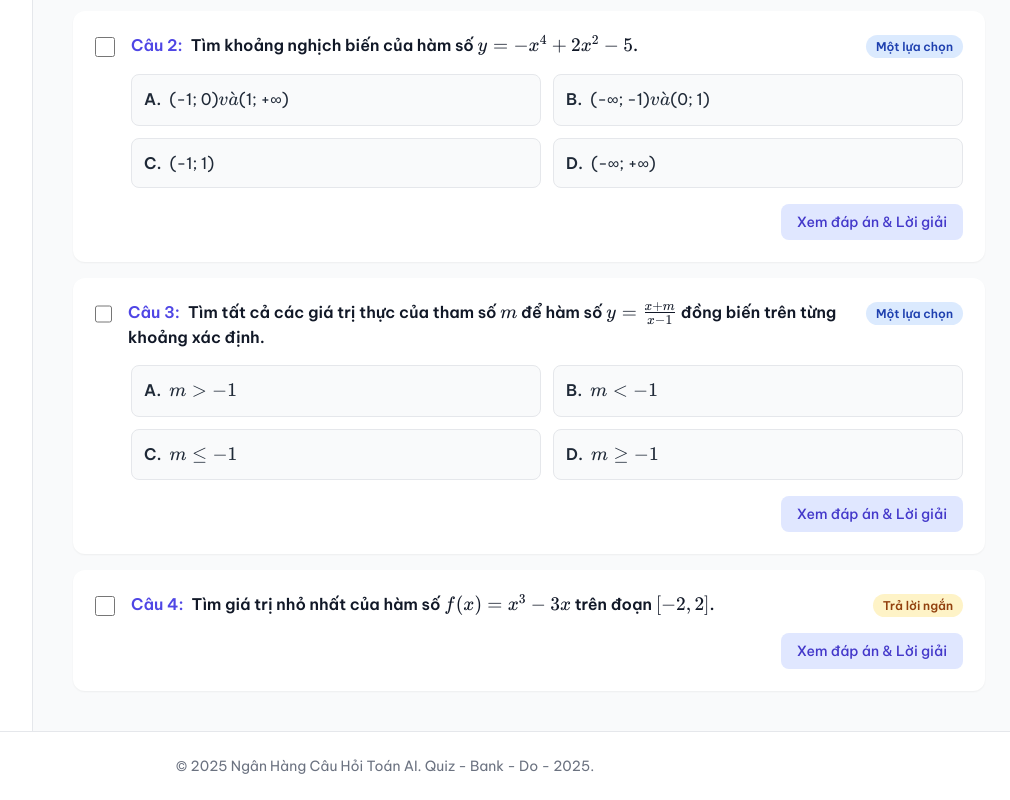
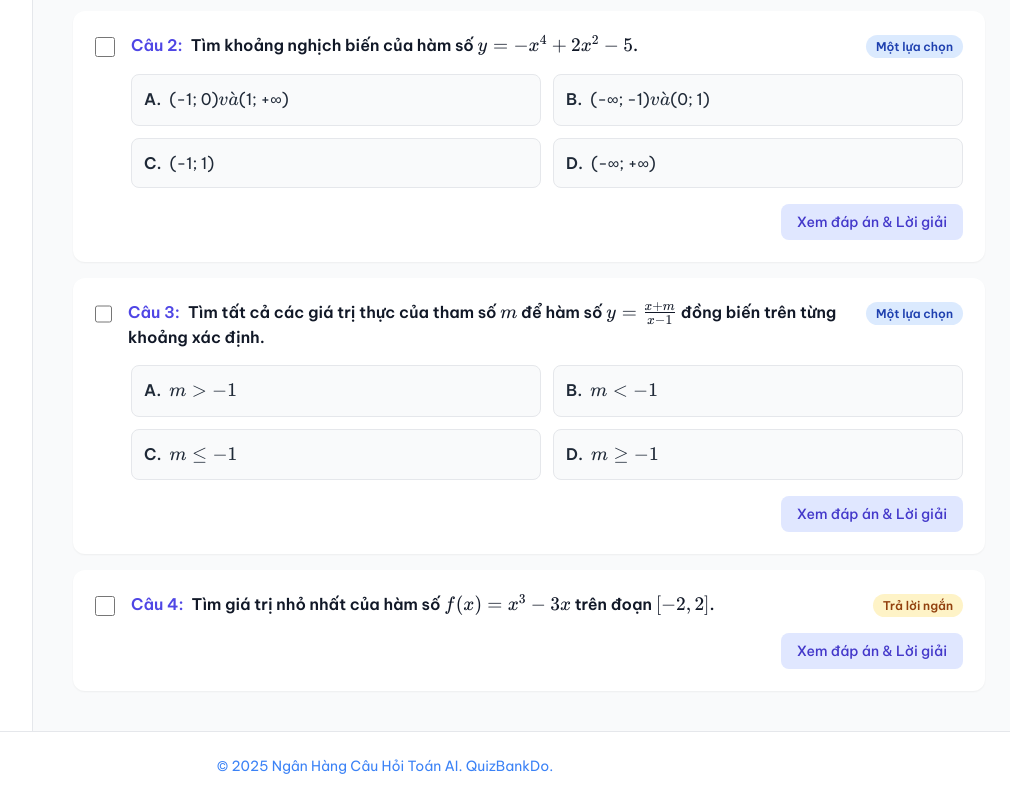
Before and after one commit to thaydonet/quizbank, a React (Vite) app: page /#/ in a window 1280 px wide. Shown: the part 569-1369 px from the top of the page, without its empty margins (255-1265 px from the left). Built offline with nearby package versions, Linux system fonts and the light colour scheme; no server answers.

Commit message:
Update Footer.tsx

```diff
--- a/components/Footer.tsx
+++ b/components/Footer.tsx
@@ -5,8 +5,8 @@ const Footer: React.FC = () => {
   return (
     <footer className="bg-white border-t border-gray-200">
       <div className="container mx-auto py-6 px-4 sm:px-6 lg:px-8">
-        <p className="text-center text-sm text-gray-500">
-          © {currentYear} Ngân Hàng Câu Hỏi Toán AI. Quiz - Bank - Do - 2025.
+        <p className="text-center text-sm text-blue-500">
+          © {currentYear} Ngân Hàng Câu Hỏi Toán AI. QuizBankDo.
         </p>
       </div>
     </footer>
```
